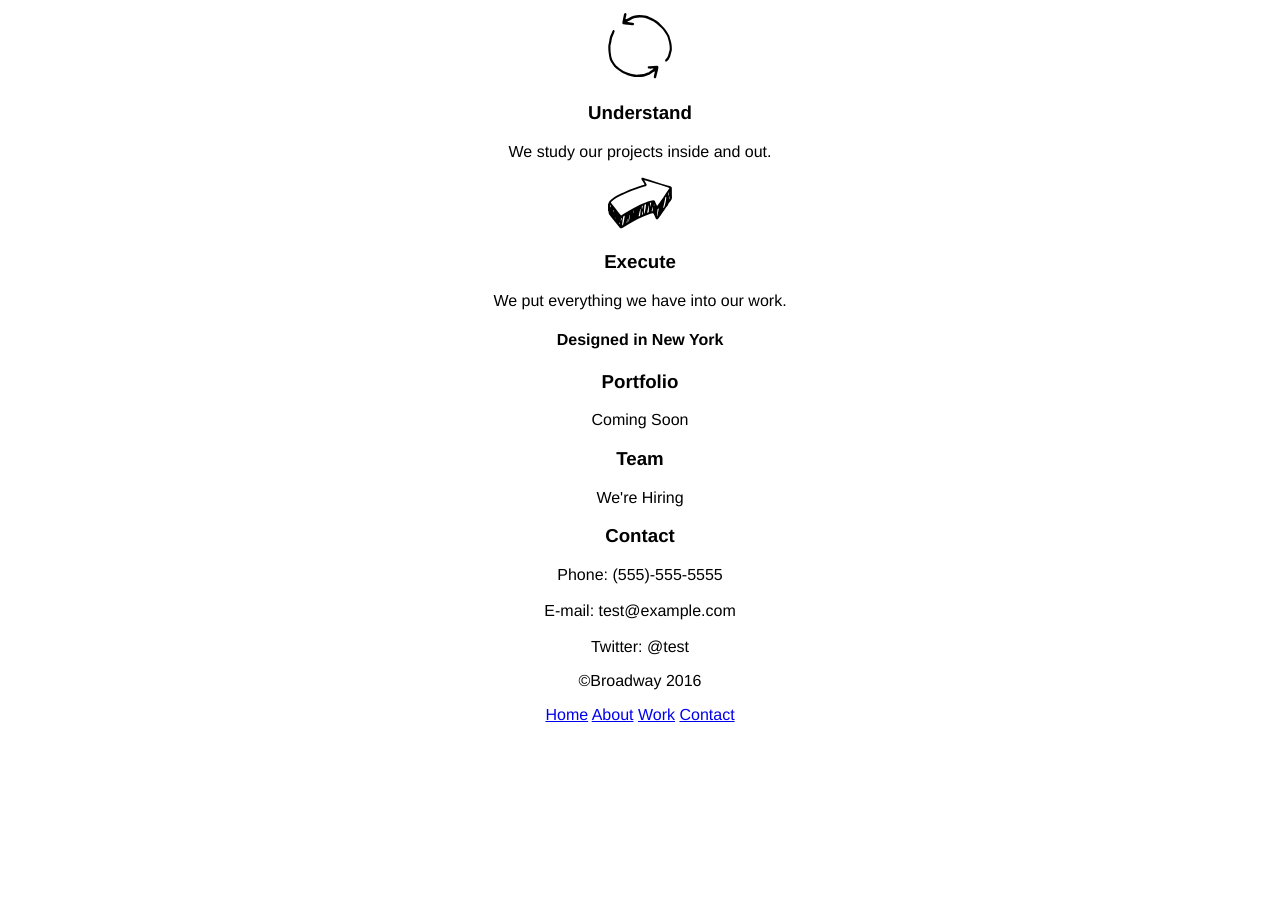
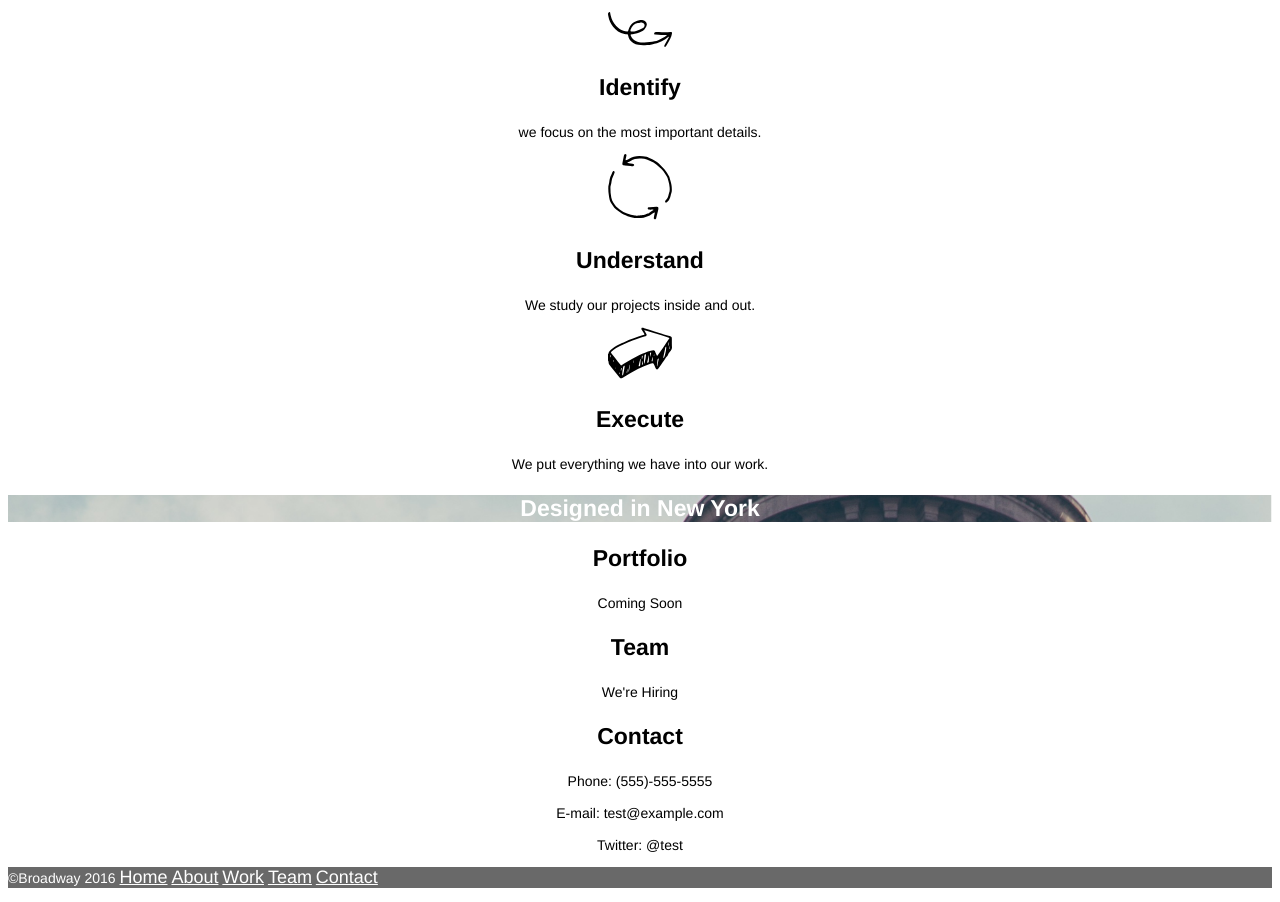
Before and after one commit to JedoKishi/broadway, a plain HTML site: page index.html in a window 1280 px wide. Shown: the part 429-1331 px from the top of the page. Before the commit the page ends 1161 px from the top, so only its background shows below. Drawn offline with Linux system fonts and the light colour scheme.

Commit message:
finished css changed some html ready to deploy

```diff
--- a/index.html
+++ b/index.html
@@ -29,7 +29,7 @@
     </section>
 
     <section id="work">
-      <h4>Designed in New York</h4>
+      <h3 class="newyork">Designed in New York</h3>
       <h3>Portfolio</h3>
       <p>Coming Soon</p>
     </section>
@@ -46,11 +46,13 @@
     </section>
 
     <footer>
-      <p>&copy;Broadway 2016</p>
+      <p>&copy;Broadway 2016
       <a href="#home">Home</a>
       <a href="#about">About</a>
       <a href="#work">Work</a>
+      <a href="#team">Team</a>
       <a href="#Contact">Contact</a>
+    </p>
     </footer>
   </body>
 </html>
--- a/resources/css/style.css
+++ b/resources/css/style.css
@@ -2,3 +2,44 @@ html{
   text-align: center;
   font-family: Helvetica;
 }
+
+h1,
+a,
+.newyork,
+footer{
+  color: white;
+}
+
+h1{
+  font-size: 70px;
+  font-weight: bold;
+}
+
+a{
+  font-size: 18px;
+}
+
+#home,
+.newyork{
+  background-image: url(../images/the-flatiron-building.png);
+  background-size: cover;
+}
+
+footer{
+  font-size: 11px;
+  background-color: dimgray;
+  text-align: left;
+}
+
+h3{
+  font-size: 23px;
+  font-weight: bold;
+}
+
+p{
+  font-size: 14px;
+}
+
+#about h2{
+  font-size: 32px;
+}
```
